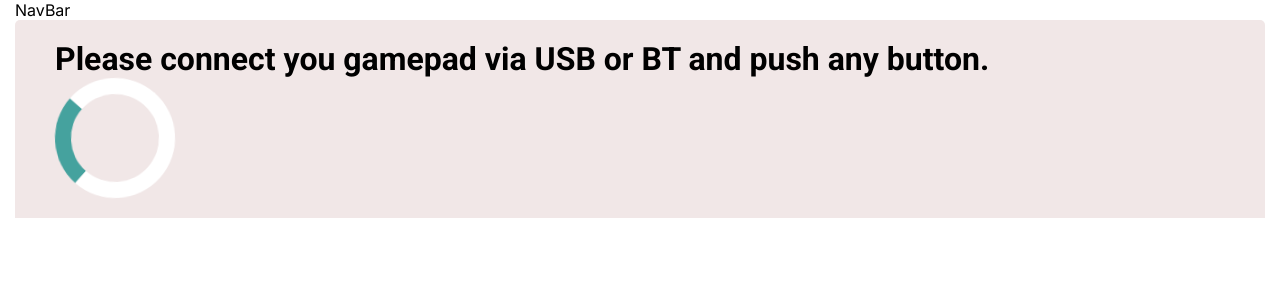
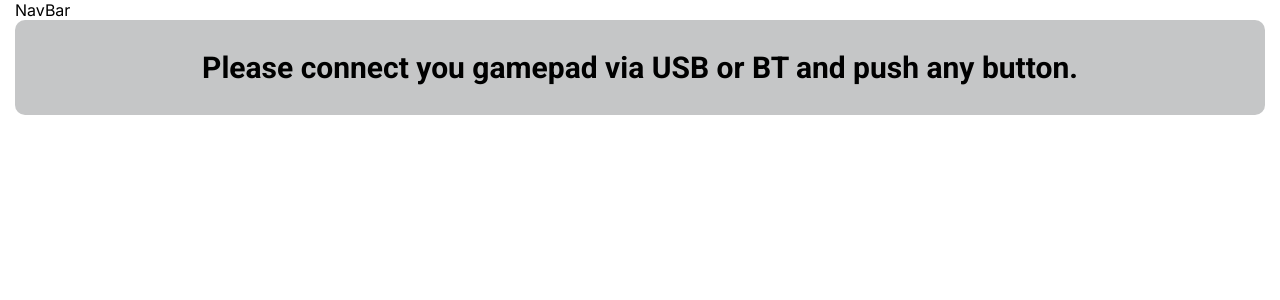
Before and after one commit to Vectari/gamepad-tester, a Next.js app: page / in a window 1280 px wide. Shown: the top 300 px of the page. Built offline with nearby package versions, Linux system fonts and the light colour scheme.

Commit message:
style: new style for main section (gamepadinfo)

```diff
--- a/src/GamepadAPI/GamepadInfo.tsx
+++ b/src/GamepadAPI/GamepadInfo.tsx
@@ -35,6 +35,56 @@ import { AxesSVG } from "@/SVG/AxesSVG";
 import { Theme } from "@/app/Theme";
 import GamepadTester from "@/Sections/GamepadTester";
 
+// STYLES SECTION
+
+const NotConnectedWrapper = styled.div`
+  background-color: ${Theme.BasicColors.lightgrey};
+  padding: 30px;
+  text-align: center;
+  font-size: 30px;
+  font-weight: bold;
+  border-radius: 10px;
+`;
+
+const ConnectedWrapper = styled.div`
+  background-color: ${Theme.BasicColors.lightgrey};
+  padding: 30px;
+  border-radius: 10px;
+
+  display: grid;
+  grid-template-columns: repeat(2, 1fr);
+  gap: 10px;
+`;
+
+const AxesAndButtonsWrapper = styled.div``;
+
+const AxesWrapper = styled.div`
+  display: grid;
+  grid-template-columns: repeat(4, 1fr);
+  gap: 20px;
+`;
+
+const ButtonsWrapper = styled.div`
+  display: grid;
+  grid-template-columns: repeat(4, 1fr);
+  gap: 30px;
+  margin: 70px 0 0 10px;
+`;
+
+const SvgWrapper = styled.div`
+  text-align: center;
+`;
+
+const GamepadName = styled.p`
+  background-color: ${Theme.BasicColors.white};
+  color: ${Theme.BasicColors.darkturquoise};
+  margin: 15px 0;
+  padding: 5px;
+  border-radius: 10px;
+`;
+
+// GAMEPAD API SECTION
+
 export function GamepadInfo() {
   const [leftX] = useAtom(atomLeftX);
   const [leftY] = useAtom(atomLeftY);
@@ -63,103 +113,72 @@ export function GamepadInfo() {
   const [buttons] = useAtom(atomButtons);
   const [axes] = useAtom(atomAxes);
 
+  // BUTTONS SECTION
+
   let buttonsNumber = [];
-
   for (let i = 0; i < buttons; i++) {
     let buttonsValue = navigator?.getGamepads()[0]?.buttons[i].value;
 
-    // `rgba(0,0,0,${lt})` : "rgb(255, 255, 255)"
-
+    // STYLE FOR BUTTONS
     const StyledButtons = styled.div`
-      background-color: ${buttonsValue! > 0 ? `rgba(0,0,0,${buttonsValue})` : `${Theme.BasicColors.white}`};
+      background-color: ${buttonsValue! > 0
+        ? `rgba(0,0,0,${buttonsValue})`
+        : `${Theme.BasicColors.white}`};
       color: ${Theme.BasicColors.darkturquoise};
-      padding: 5px;
+      padding: 10px;
       margin: 5px;
       border-radius: 10px;
-      width: 45px;
+      width: 55px;
     `;
     buttonsNumber.push(<StyledButtons>B {i}</StyledButtons>);
   }
 
+  // AXES SECTION
+
   let axesNumber = [];
-
   for (let i = 0; i < axes; i++) {
     let axesValue = navigator?.getGamepads()[0]?.axes;
+
+    // STYLE FOR AXES
+    const StyledAxes = styled.div`
+      background-color: ${Theme.BasicColors.white};
+      color: ${Theme.BasicColors.darkturquoise};
+      padding: 10px;
+      margin: 5px;
+      border-radius: 10px;
+      width: 70px;
+    `;
     axesNumber.push(
-      <StyledAxesInfo>
-        <div>
-          Axis {i}:{" "}
-          {Math.abs(axesValue![i]).toFixed(3).toString().substring(0, 5)}
-        </div>
-      </StyledAxesInfo>
+      <StyledAxes>
+        Axis {i}:{" "}
+        {Math.abs(axesValue![i]).toFixed(3).toString().substring(0, 5)}
+      </StyledAxes>
     );
   }
 
+  // RENDER SECTION
+
   if (buttons === 0) {
     return (
-      <>
-        <GamepadInfoWrapper>
-          {axesNumber}
-          {buttonsNumber}
-          <StyledNotConnectedInfo>
-            Please connect you gamepad via USB or BT and push any button.
-            <StyledLoader />
-          </StyledNotConnectedInfo>
-        </GamepadInfoWrapper>
+      <NotConnectedWrapper>
+        Please connect you gamepad via USB or BT and push any button.
         <GamepadAPI />
-      </>
+      </NotConnectedWrapper>
     );
   } else {
     return (
-      <>
-        <GamepadInfoWrapper>
-          {axesNumber}
-          {buttonsNumber}
-          <div>{<AxesSVG />}</div>
+      <ConnectedWrapper>
+        <AxesAndButtonsWrapper>
+          <AxesWrapper>{axesNumber}</AxesWrapper>
+          <ButtonsWrapper>{buttonsNumber}</ButtonsWrapper>
+        </AxesAndButtonsWrapper>
+        <SvgWrapper>
+          <AxesSVG />
+          <GamepadName>{navigator?.getGamepads()[0]?.id}</GamepadName>
           <GamepadTester />
-        </GamepadInfoWrapper>
+        </SvgWrapper>
         <GamepadAPI />
-      </>
+      </ConnectedWrapper>
     );
   }
 }
-
-const GamepadInfoWrapper = styled.div`
-  background-color: #f1e7e7;
-  border-radius: 5px 5px 0 0;
-  padding: 20px 40px;
-  position: relative;
-  /*
-    @media (min-width: 425px) {
-      width: 400px;
-      margin: 2px auto;
-    }
-    @media (min-width: 768px) {
-      width: 600px;
-    } */
-`;
-
-const StyledNotConnectedInfo = styled.h1``;
-
-const StyledLoader = styled.div`
-  border: 16px solid ${Theme.BasicColors.white};
-  border-top: 16px solid ${Theme.BasicColors.darkturquoise};
-  border-radius: 50%;
-  width: 120px;
-  height: 120px;
-  animation: spin 2s linear infinite;
-  @keyframes spin {
-    0% {
-      transform: rotate(0deg);
-    }
-    100% {
-      transform: rotate(360deg);
-    }
-  }
-`;
-
-const StyledAxesInfo = styled.div`
-  display: inline-block;
-  padding-right: 15px;
-  width: 100px;
-`;
--- a/src/Sections/GamepadTester.tsx
+++ b/src/Sections/GamepadTester.tsx
@@ -13,6 +13,10 @@ import {
 } from "@/GamepadAPI/GamepadAPI";
 import { useAtom } from "jotai/react";
 
+const StyledDiv = styled.div`
+//SOMETHING HERE TO NOT MAKE BIGGER GAMEPADINFO SECTION AFTER RENDER
+`;
+
 export default function GamepadTester() {
   const [gamepadName] = useAtom(atomGamepadName);
   const [connectionStatus] = useAtom(atomConnectionStatus);
@@ -23,33 +27,33 @@ export default function GamepadTester() {
     gamepadName === "Xbox 360 Controller (XInput STANDARD GAMEPAD)"
   ) {
     return (
-      <div>
+      <StyledDiv>
         <XboxSVG />
         <GamepadAPI />
-      </div>
+      </StyledDiv>
     );
   } else if (
     buttons === 17 &&
     gamepadName !== "Xbox 360 Controller (XInput STANDARD GAMEPAD)"
   ) {
     return (
-      <div>
+      <StyledDiv>
         <h2>Other gamepad</h2>
         <GamepadAPI />
-      </div>
+      </StyledDiv>
     );
   } else if (buttons === 0) {
     return (
-      <div>
+      <StyledDiv>
         <GamepadAPI />
-      </div>
+      </StyledDiv>
     );
   } else {
     return (
-      <div>
+      <StyledDiv>
         <PS4SVG />
         <GamepadAPI />
-      </div>
+      </StyledDiv>
     );
   }
 }
```
